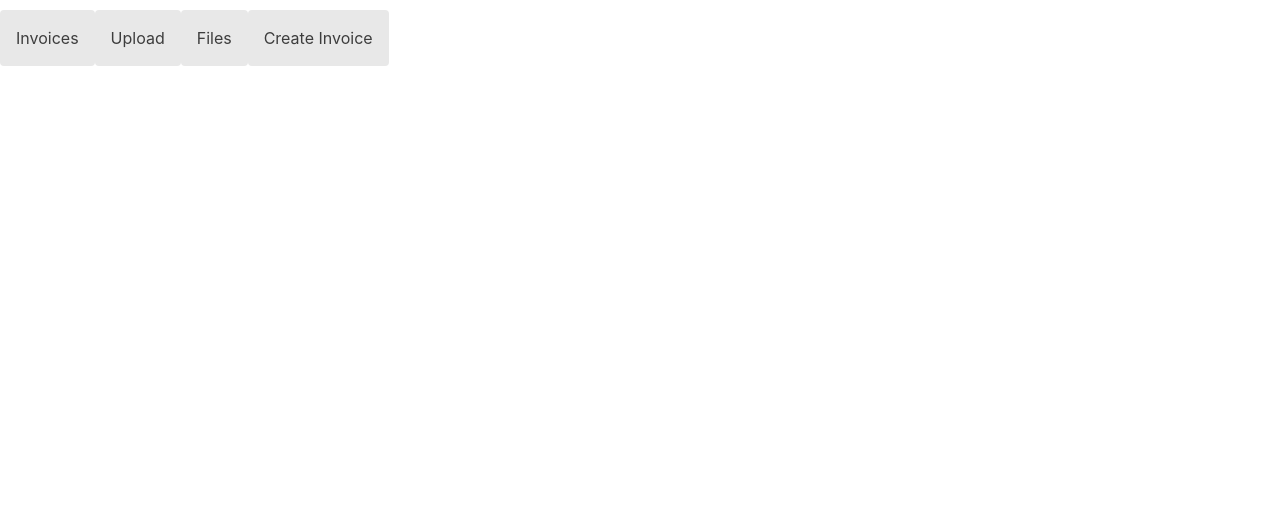
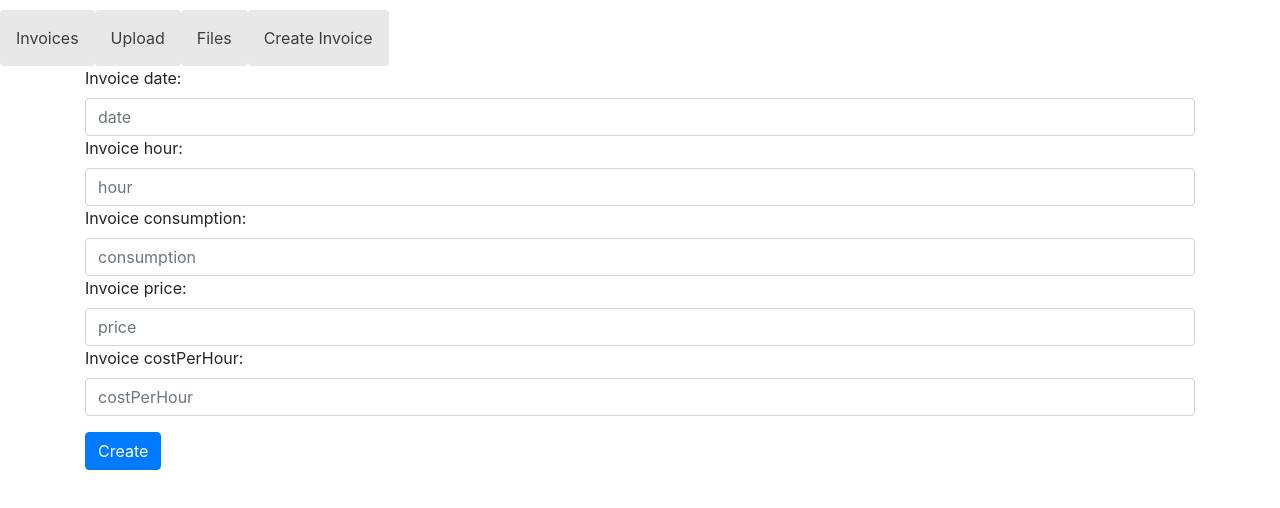
Before and after one commit to endnch/csv-frontend, an Angular app: page /file/1/new in a window 1280 px wide. Shown: the top 508 px of the page. Built offline with nearby package versions, Linux system fonts and the light colour scheme; no server answers.

Commit message:
Create row

```diff
--- a/src/app/app-routing.module.ts
+++ b/src/app/app-routing.module.ts
@@ -10,6 +10,7 @@ import { UploadComponent } from './upload/upload.component';
 import { FileDetailComponent } from './file-detail/file-detail.component';
 import { FileRowComponent } from './file-row/file-row.component';
 import { CreateInvoiceComponent } from './create-invoice/create-invoice.component';
+import { CreateRowComponent } from './create-row/create-row.component';
 
 const routes: Routes = [
   { path: '', redirectTo: '/invoices', pathMatch: 'full' },
@@ -20,6 +21,7 @@ const routes: Routes = [
   { path: 'invoice/:id', component: InvoiceDetailComponent },
   { path: 'files', component: FilesComponent },
   { path: 'file/:name', component: FileDetailComponent },
+  { path: 'file/:name/new', component: CreateRowComponent },
   { path: 'file/:name/:index', component: FileRowComponent },
   { path: 'upload', component: UploadComponent },
   { path: 'createInvoice', component: CreateInvoiceComponent },
--- a/src/app/app.module.ts
+++ b/src/app/app.module.ts
@@ -19,6 +19,7 @@ import { UploadComponent } from './upload/upload.component';
 import { FileDetailComponent } from './file-detail/file-detail.component';
 import { FileRowComponent } from './file-row/file-row.component';
 import { CreateInvoiceComponent } from './create-invoice/create-invoice.component';
+import { CreateRowComponent } from './create-row/create-row.component';
 
 @NgModule({
   declarations: [
@@ -34,6 +35,7 @@ import { CreateInvoiceComponent } from './create-invoice/create-invoice.componen
     FileDetailComponent,
     FileRowComponent,
     CreateInvoiceComponent,
+    CreateRowComponent,
   ],
   imports: [
     BrowserModule,
--- /dev/null
+++ b/src/app/create-row/create-row.component.html
@@ -0,0 +1,51 @@
+<div class="container" *ngIf="row">
+  <form>
+    <div class="form-group">
+      <label for="invoice-date">Invoice date: </label>
+      <input
+        class="form-control"
+        name="invoice-date"
+        id="invoice-date"
+        [(ngModel)]="row.Fecha"
+        placeholder="date"
+      />
+
+      <label for="invoice-hour">Invoice hour: </label>
+      <input
+        class="form-control"
+        name="invoice-hour"
+        id="invoice-hour"
+        [(ngModel)]="row.Hora"
+        placeholder="hour"
+      />
+
+      <label for="invoice-consumption">Invoice consumption: </label>
+      <input
+        class="form-control"
+        name="invoice-consumption"
+        id="invoice-consumption"
+        [(ngModel)]="row.Consumo"
+        placeholder="consumption"
+      />
+
+      <label for="invoice-price">Invoice price: </label>
+      <input
+        class="form-control"
+        name="invoice-price"
+        id="invoice-price"
+        [(ngModel)]="row.Precio"
+        placeholder="price"
+      />
+
+      <label for="invoice-costPerHour">Invoice costPerHour: </label>
+      <input
+        class="form-control"
+        name="invoice-costPerHour"
+        id="invoice-costPerHour"
+        [(ngModel)]="row.Coste"
+        placeholder="costPerHour"
+      />
+    </div>
+  </form>
+  <button class="btn btn-primary" (click)="create()">Create</button>
+</div>
--- /dev/null
+++ b/src/app/create-row/create-row.component.ts
@@ -0,0 +1,36 @@
+import { Component, OnInit } from '@angular/core';
+import { ActivatedRoute } from '@angular/router';
+import { FileService } from '../file.service';
+import { Row } from '../row';
+
+@Component({
+  selector: 'app-create-row',
+  templateUrl: './create-row.component.html',
+  styleUrls: ['./create-row.component.css'],
+})
+export class CreateRowComponent implements OnInit {
+  row: Row = {
+    Fecha: '',
+    Hora: '',
+    Consumo: '',
+    Precio: '',
+    Coste: '',
+  };
+
+  constructor(
+    private fileService: FileService,
+    private route: ActivatedRoute
+  ) {}
+
+  ngOnInit(): void {}
+
+  create(): void {
+    const name = this.route.snapshot.paramMap.get('name');
+
+    if (name !== null) {
+      this.fileService
+        .createRow(this.row, name)
+        .subscribe(() => console.log('Row created'));
+    }
+  }
+}
--- a/src/app/file-detail/file-detail.component.html
+++ b/src/app/file-detail/file-detail.component.html
@@ -1,3 +1,6 @@
+<a routerLink="/file/{{ name }}/new">
+  <button class="btn btn-primary">Add New Row</button>
+</a>
 <table class="table table-striped">
   <thead>
     <tr>
--- a/src/app/file.service.ts
+++ b/src/app/file.service.ts
@@ -81,4 +81,23 @@ export class FileService {
       )
       .pipe(tap((_) => console.log(`deleted row name=${name} index=${index}`)));
   }
+
+  createRow(row: Row, name: string): Observable<any> {
+    const url = `http://localhost:8000/api/csv/store/${name}`;
+
+    return this.http
+      .post(
+        url,
+        {
+          method: 'POST',
+          date: row.Fecha,
+          hour: row.Hora,
+          consumption: row.Consumo,
+          price: row.Precio,
+          costPerHour: row.Coste,
+        },
+        this.httpOptions
+      )
+      .pipe(tap((_) => console.log(`created new row in filename=${name}`)));
+  }
 }
```
Also changed, not shown: src/app/create-row/create-row.component.css (added), 1 other file (tests, documents, lock files or other folders).
